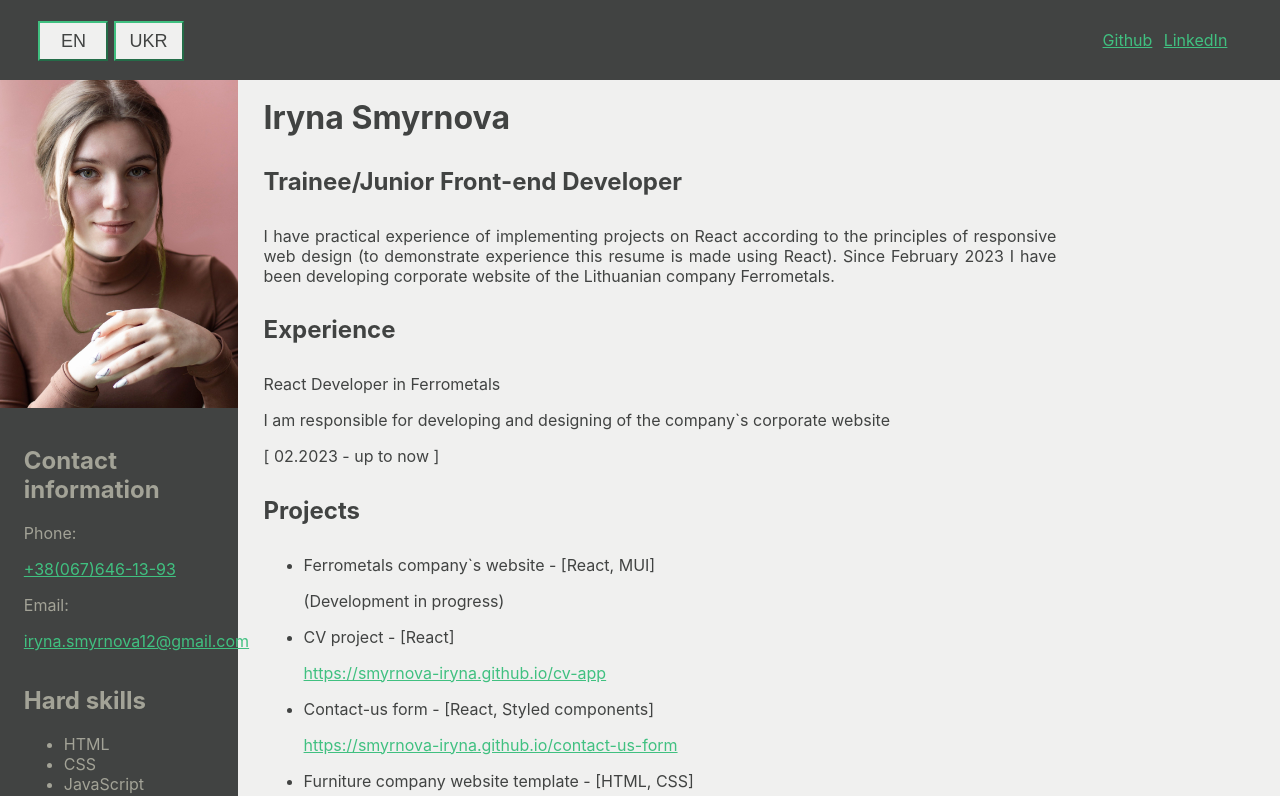
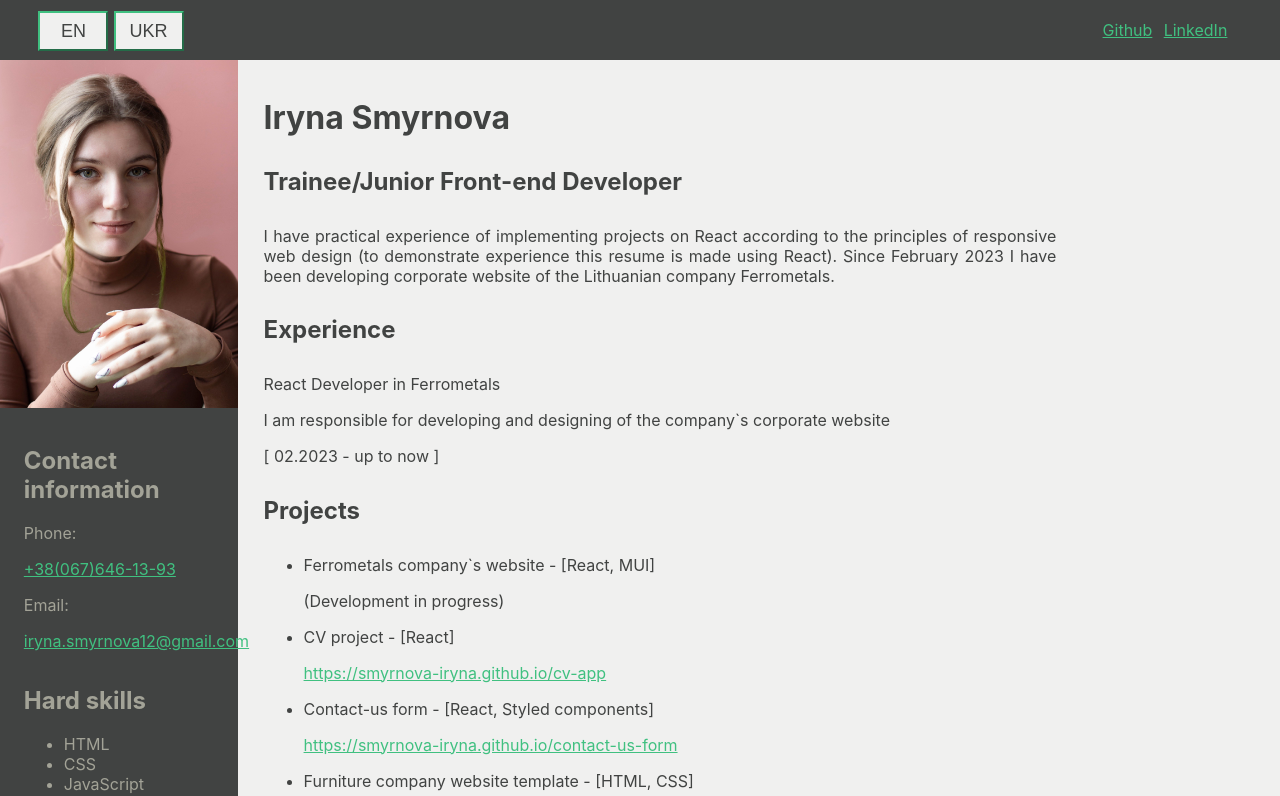
Before and after one commit to smyrnova-iryna/cv-app, a React (Create React App) app in the folder cv-app/: page / in a window 1280 px wide. Shown: the top 796 px of the page. Built offline with nearby package versions, Linux system fonts and the light colour scheme; the HTML template or start-up script is replaced by a standard one.

Commit message:
Update header component

```diff
--- a/cv-app/src/styles/App.css
+++ b/cv-app/src/styles/App.css
@@ -16,11 +16,13 @@
     background-color: var(--dark-main-color);
     position: fixed;
     width: 100%;
-    height: 10%;
     display: flex;
     flex-direction: row;
     justify-content: space-between;
     align-items: center;
+    max-height: 60px;
+    min-height: 40px;
+
 }
 
 .headerButtonGroup {
@@ -148,8 +150,6 @@
 }
 
 .mainPageCertificate {
-    /* max-width: 800px;
-    max-height: 800px; */
     width: 70%;
     height: 70%;
 }
@@ -182,13 +182,11 @@
 }
 
 @media screen and (max-width: 1000px) {
-    .header {
-        height: 7%;
-    }
     .headerLanguageButton {
         height: 100%;
     }
 }
+
 
 @media screen and (max-width: 900px) {
     .sideBarPhoto {
@@ -218,9 +216,6 @@
 }
 
 @media screen and (max-width: 500px) {
-    .header {
-        height: 6%;
-    }
     .headerLanguageButton {
         width: max-content;
     }
```
